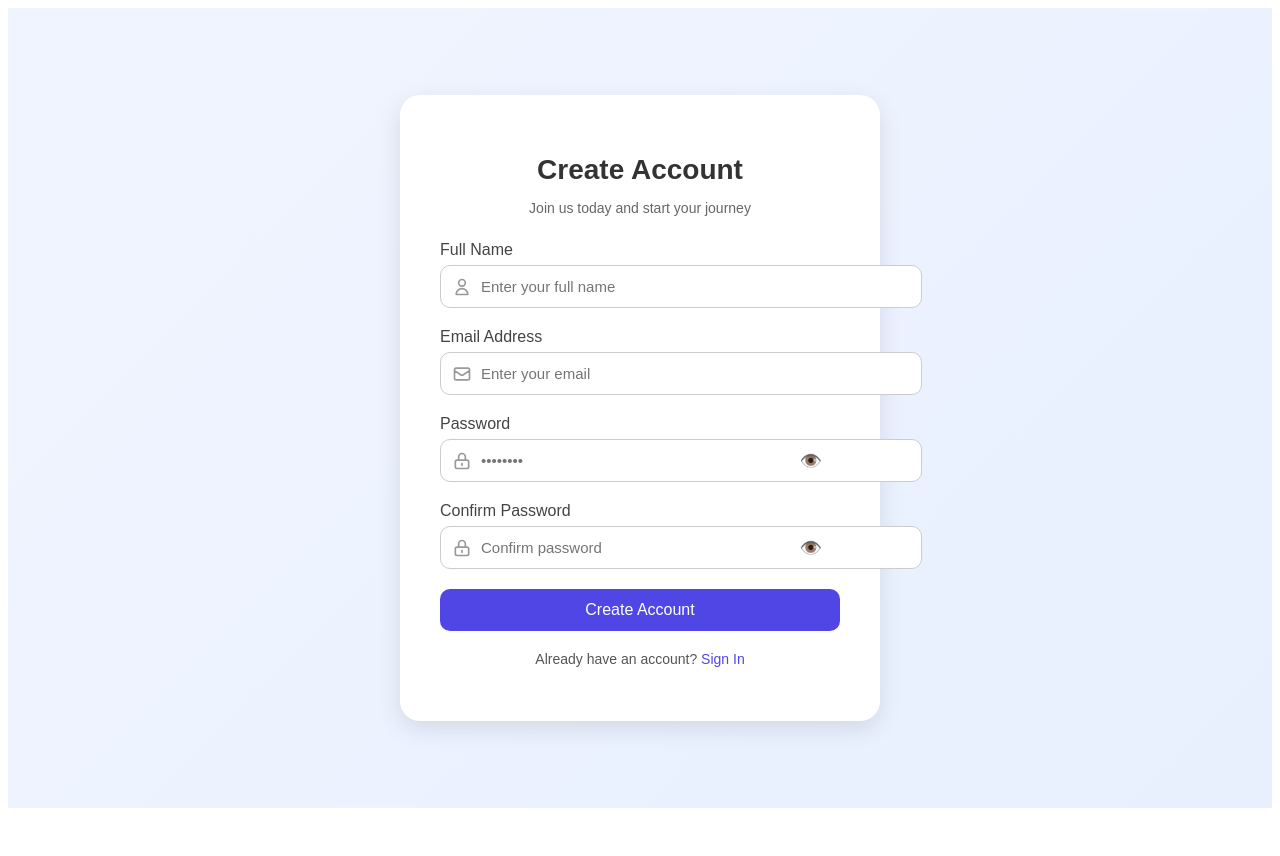
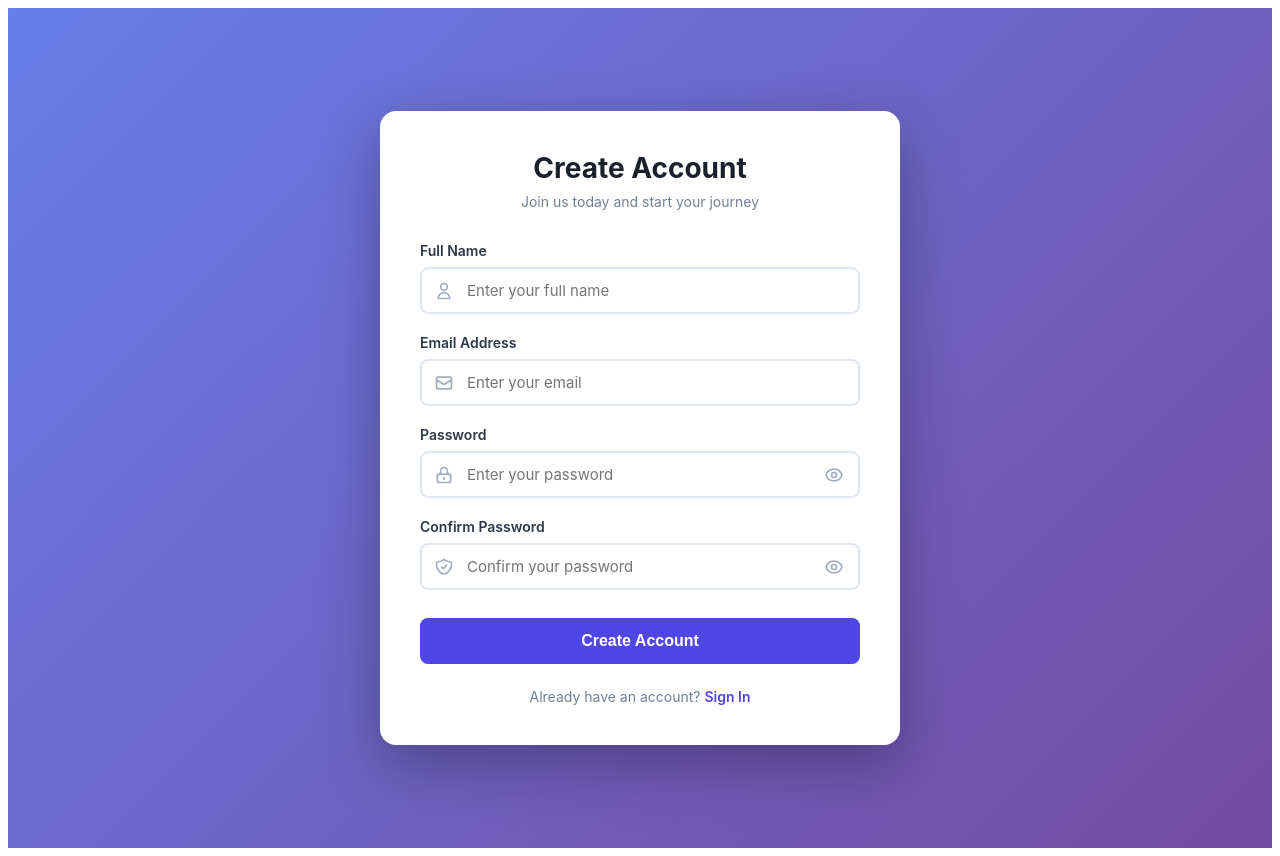
Before and after one commit to MohammadBilal57/pitchcraft, a React (Vite) app: page /signup in a window 1280 px wide. Before the commit the page ends 816 px from the top, so only its background shows below. Built offline with nearby package versions, Linux system fonts and the light colour scheme; no server answers.

Commit message:
Add Netlify redirects for SPA routing

```diff
--- a/package.json
+++ b/package.json
@@ -1,13 +1,11 @@
 {
-  "name": "pitchcraft",
-  "homepage": "https://MohammadBilal57.github.io/pitchcraft/",
   "private": true,
   "version": "0.0.0",
   "type": "module",
   "scripts": {
     "start": "react-scripts start",
     "dev": "vite",
-    "build": "vite build",
+    "build": "npm run build",
     "lint": "eslint .",
     "predeploy": "npm run build",
     "deploy": "gh-pages -d dist",
--- a/src/Pages/Dashboard.jsx
+++ b/src/Pages/Dashboard.jsx
@@ -323,7 +323,7 @@ const Dashboard = () => {
       </main>
 
       <footer style={{ textAlign: "center", padding: "15px", color: "#777", marginTop: "40px" }}>
-        © {new Date().getFullYear()} <span style={{ color: "#7c3aed", fontWeight: "600" }}>PitchCraft</span> — AI Startup Partner
+        © {new Date().getFullYear()} <span style={{ color: "#7c3aed", fontWeight: "600" }}>PitchCraft</span> — AI Startup Made By Bilal
       </footer>
     </>
   );
--- a/src/Pages/SignIn.jsx
+++ b/src/Pages/SignIn.jsx
@@ -1,7 +1,6 @@
 import { useState } from 'react';
-import { Link } from 'react-router-dom';
-import {signInUser} from '../Config/Firebase'
-
+import { Link, useNavigate } from 'react-router-dom';
+import { signInUser } from '../Config/Firebase';
 
 export default function Login() {
   const [formData, setFormData] = useState({
@@ -11,7 +10,9 @@ export default function Login() {
   const [showPassword, setShowPassword] = useState(false);
   const [errors, setErrors] = useState({});
   const [isSubmitted, setIsSubmitted] = useState(false);
+  const [isLoading, setIsLoading] = useState(false);
   const [rememberMe, setRememberMe] = useState(false);
+  const navigate = useNavigate();
 
   const styles = {
     container: {
@@ -69,7 +70,8 @@ export default function Login() {
       boxSizing: 'border-box'
     },
     inputError: {
-      borderColor: '#ef4444'
+      borderColor: '#ef4444',
+      background: '#fef2f2'
     },
     icon: {
       position: 'absolute',
@@ -137,7 +139,20 @@ export default function Login() {
       fontWeight: '600',
       cursor: 'pointer',
       transition: 'all 0.3s',
-      boxShadow: '0 4px 12px rgba(59, 130, 246, 0.4)'
+      boxShadow: '0 4px 12px rgba(59, 130, 246, 0.4)',
+      display: 'flex',
+      alignItems: 'center',
+      justifyContent: 'center',
+      gap: '8px'
+    },
+    spinner: {
+      width: '16px',
+      height: '16px',
+      border: '2px solid #ffffff',
+      borderTop: '2px solid transparent',
+      borderRadius: '50%',
+      display: 'inline-block',
+      animation: 'spin 0.6s linear infinite'
     },
     divider: {
       display: 'flex',
@@ -181,21 +196,26 @@ export default function Login() {
       textDecoration: 'none',
       fontWeight: '600'
     },
+    successIconWrapper: {
+      display: 'flex',
+      justifyContent: 'center',
+      marginBottom: '20px'
+    },
     successIcon: {
       width: '80px',
       height: '80px',
-      margin: '0 auto 20px',
       color: '#10b981',
-      display: 'block'
+      animation: 'scaleIn 0.3s ease'
     },
     successTitle: {
-      fontSize: '32px',
+      fontSize: '28px',
       color: '#1a202c',
       marginBottom: '8px',
       fontWeight: 'bold'
     },
     successText: {
-      color: '#718096'
+      color: '#718096',
+      fontSize: '15px'
     }
   };
 
@@ -210,6 +230,8 @@ export default function Login() {
 
     if (!formData.password) {
       newErrors.password = 'Password is required';
+    } else if (formData.password.length < 6) {
+      newErrors.password = 'Password must be at least 6 characters';
     }
 
     setErrors(newErrors);
@@ -225,12 +247,11 @@ export default function Login() {
       if (result.success) {
         setIsSubmitted(true);
         setTimeout(() => {
-            setIsSubmitted(false);
-            navigate('');
+          navigate('/dashboard');
         }, 2000);
       } else {
         alert(result.error);
-          setErrors({ ...errors, submit: result.error });
+        setErrors(prev => ({ ...prev, submit: result.error }));
       }
 
       setIsLoading(false);
@@ -245,16 +266,24 @@ export default function Login() {
     }
   };
 
+  const handleKeyPress = (e) => {
+    if (e.key === 'Enter') {
+      handleSubmit();
+    }
+  };
+
   if (isSubmitted) {
     return (
       <div style={styles.container}>
         <div style={styles.card}>
           <div style={{ textAlign: 'center' }}>
+            <div style={styles.successIconWrapper}>
               <svg style={styles.successIcon} fill="none" stroke="currentColor" viewBox="0 0 24 24">
                 <path strokeLinecap="round" strokeLinejoin="round" strokeWidth="2" d="M9 12l2 2 4-4m6 2a9 9 0 11-18 0 9 9 0 0118 0z"></path>
               </svg>
-            <h2 style={styles.successTitle}>Welcome Back! To PitchCraft</h2>
-            <p style={styles.successText}>You have successfully signed in.</p>
+            </div>
+            <h2 style={styles.successTitle}>Welcome Back to PitchCraft!</h2>
+            <p style={styles.successText}>Redirecting to dashboard...</p>
           </div>
         </div>
       </div>
@@ -281,11 +310,13 @@ export default function Login() {
                 name="email"
                 value={formData.email}
                 onChange={handleChange}
+                onKeyPress={handleKeyPress}
                 style={{
                   ...styles.input,
                   ...(errors.email ? styles.inputError : {})
                 }}
-                placeholder="Enter Email"
+                placeholder="Enter your email"
+                autoComplete="email"
               />
             </div>
             {errors.email && (
@@ -304,16 +335,19 @@ export default function Login() {
                 name="password"
                 value={formData.password}
                 onChange={handleChange}
+                onKeyPress={handleKeyPress}
                 style={{
                   ...styles.input,
                   ...(errors.password ? styles.inputError : {})
                 }}
-                placeholder="••••••••"
+                placeholder="Enter your password"
+                autoComplete="current-password"
               />
               <button
                 type="button"
                 onClick={() => setShowPassword(!showPassword)}
                 style={styles.toggleButton}
+                aria-label="Toggle password visibility"
               >
                 <svg width="20" height="20" fill="none" stroke="currentColor" viewBox="0 0 24 24">
                   {showPassword ? (
@@ -350,17 +384,33 @@ export default function Login() {
 
           <button
             onClick={handleSubmit}
-            style={styles.submitButton}
+            disabled={isLoading}
+            style={{
+              ...styles.submitButton,
+              opacity: isLoading ? 0.7 : 1,
+              cursor: isLoading ? 'not-allowed' : 'pointer'
+            }}
             onMouseOver={(e) => {
+              if (!isLoading) {
                 e.currentTarget.style.transform = 'scale(1.02)';
                 e.currentTarget.style.boxShadow = '0 6px 20px rgba(59, 130, 246, 0.5)';
+              }
             }}
             onMouseOut={(e) => {
+              if (!isLoading) {
                 e.currentTarget.style.transform = 'scale(1)';
                 e.currentTarget.style.boxShadow = '0 4px 12px rgba(59, 130, 246, 0.4)';
+              }
             }}
           >
-            Sign In
+            {isLoading ? (
+              <>
+                <span style={styles.spinner}></span>
+                Signing In...
+              </>
+            ) : (
+              'Sign In'
+            )}
           </button>
 
           <div style={styles.divider}>
@@ -417,3 +467,21 @@ export default function Login() {
     </div>
   );
 }
+
+// Add keyframes animation
+if (typeof document !== 'undefined') {
+  const styleSheet = document.createElement('style');
+  styleSheet.textContent = `
+    @keyframes spin {
+      to { transform: rotate(360deg); }
+    }
+    @keyframes scaleIn {
+      from { transform: scale(0); opacity: 0; }
+      to { transform: scale(1); opacity: 1; }
+    }
+  `;
+  if (!document.querySelector('style[data-login-animations]')) {
+    styleSheet.setAttribute('data-login-animations', 'true');
+    document.head.appendChild(styleSheet);
+  }
+}
--- a/src/Pages/SignUp.jsx
+++ b/src/Pages/SignUp.jsx
@@ -46,7 +46,6 @@ export default function Registration() {
       if (result.success) {
         setIsSubmitted(true);
         setTimeout(() => {
-          setIsSubmitted(false);
           navigate('/signin');
         }, 2000);
       } else {
@@ -64,18 +63,19 @@ export default function Registration() {
     if (errors[name]) setErrors(prev => ({ ...prev, [name]: '' }));
   };
 
-  // ✅ Success Message
   if (isSubmitted) {
     return (
       <div style={styles.container}>
         <div style={styles.card}>
           <div style={{ textAlign: 'center' }}>
-            <svg style={styles.successIcon} fill="none" stroke="currentColor" viewBox="0 0 24 24">
-              <path strokeLinecap="round" strokeLinejoin="round" strokeWidth="2"
-                d="M9 12l2 2 4-4m6 2a9 9 0 11-18 0 9 9 0 0118 0z" />
-            </svg>
+            <div style={styles.successIconWrapper}>
+              <svg style={styles.successIcon} fill="none" stroke="currentColor" viewBox="0 0 24 24">
+                <path strokeLinecap="round" strokeLinejoin="round" strokeWidth="2"
+                  d="M9 12l2 2 4-4m6 2a9 9 0 11-18 0 9 9 0 0118 0z" />
+              </svg>
+            </div>
             <h2 style={styles.successTitle}>Account Created!</h2>
-            <p style={styles.successText}>You can now sign in to your account.</p>
+            <p style={styles.successText}>Redirecting to sign in page...</p>
           </div>
         </div>
       </div>
@@ -103,10 +103,11 @@ export default function Registration() {
               value={formData.fullName}
               onChange={handleChange}
               placeholder="Enter your full name"
-              autoComplete="off"
+              autoComplete="name"
               style={{
                 ...styles.input,
-                ...(errors.fullName ? styles.inputError : {})
+                ...(errors.fullName ? styles.inputError : {}),
+                paddingLeft: '45px'
               }}
             />
           </div>
@@ -126,10 +127,11 @@ export default function Registration() {
               value={formData.email}
               onChange={handleChange}
               placeholder="Enter your email"
-              autoComplete="off"
+              autoComplete="email"
               style={{
                 ...styles.input,
-                ...(errors.email ? styles.inputError : {})
+                ...(errors.email ? styles.inputError : {}),
+                paddingLeft: '45px'
               }}
             />
           </div>
@@ -148,55 +150,84 @@ export default function Registration() {
               name="password"
               value={formData.password}
               onChange={handleChange}
-              placeholder="••••••••"
-              autoComplete="off"
+              placeholder="Enter your password"
+              autoComplete="new-password"
               style={{
                 ...styles.input,
-                ...(errors.password ? styles.inputError : {})
+                ...(errors.password ? styles.inputError : {}),
+                paddingLeft: '45px',
+                paddingRight: '45px'
               }}
             />
             <button
               type="button"
               onClick={() => setShowPassword(!showPassword)}
               style={styles.toggleButton}
+              aria-label="Toggle password visibility"
             >
-              {showPassword ? '🙈' : '👁️'}
+              {showPassword ? (
+                <svg style={styles.toggleIcon} fill="none" stroke="currentColor" viewBox="0 0 24 24">
+                  <path strokeLinecap="round" strokeLinejoin="round" strokeWidth="2"
+                    d="M13.875 18.825A10.05 10.05 0 0112 19c-4.478 0-8.268-2.943-9.543-7a9.97 9.97 0 011.563-3.029m5.858.908a3 3 0 114.243 4.243M9.878 9.878l4.242 4.242M9.88 9.88l-3.29-3.29m7.532 7.532l3.29 3.29M3 3l3.59 3.59m0 0A9.953 9.953 0 0112 5c4.478 0 8.268 2.943 9.543 7a10.025 10.025 0 01-4.132 5.411m0 0L21 21" />
+                </svg>
+              ) : (
+                <svg style={styles.toggleIcon} fill="none" stroke="currentColor" viewBox="0 0 24 24">
+                  <path strokeLinecap="round" strokeLinejoin="round" strokeWidth="2"
+                    d="M15 12a3 3 0 11-6 0 3 3 0 016 0z" />
+                  <path strokeLinecap="round" strokeLinejoin="round" strokeWidth="2"
+                    d="M2.458 12C3.732 7.943 7.523 5 12 5c4.478 0 8.268 2.943 9.542 7-1.274 4.057-5.064 7-9.542 7-4.477 0-8.268-2.943-9.542-7z" />
+                </svg>
+              )}
             </button>
           </div>
           {errors.password && <p style={styles.errorMessage}>{errors.password}</p>}
         </div>
 
-       <div style={styles.formGroup}>
+        <div style={styles.formGroup}>
           <label style={styles.label}>Confirm Password</label>
           <div style={styles.inputWrapper}>
             <svg style={styles.icon} fill="none" stroke="currentColor" viewBox="0 0 24 24">
               <path strokeLinecap="round" strokeLinejoin="round" strokeWidth="2"
-                d="M12 15v2m-6 4h12a2 2 0 002-2v-6a2 2 0 00-2-2H6a2 2 0 00-2 2v6a2 2 0 002 2zm10-10V7a4 4 0 00-8 0v4h8z" />
+                d="M9 12l2 2 4-4m5.618-4.016A11.955 11.955 0 0112 2.944a11.955 11.955 0 01-8.618 3.04A12.02 12.02 0 003 9c0 5.591 3.824 10.29 9 11.622 5.176-1.332 9-6.03 9-11.622 0-1.042-.133-2.052-.382-3.016z" />
             </svg>
             <input
               type={showConfirmPassword ? 'text' : 'password'}
               name="confirmPassword"
               value={formData.confirmPassword}
               onChange={handleChange}
-              placeholder="Confirm password"
-              autoComplete="off"
+              placeholder="Confirm your password"
+              autoComplete="new-password"
               style={{
                 ...styles.input,
-                ...(errors.confirmPassword ? styles.inputError : {})
+                ...(errors.confirmPassword ? styles.inputError : {}),
+                paddingLeft: '45px',
+                paddingRight: '45px'
               }}
             />
             <button
               type="button"
               onClick={() => setShowConfirmPassword(!showConfirmPassword)}
               style={styles.toggleButton}
+              aria-label="Toggle confirm password visibility"
             >
-              {showConfirmPassword ? '🙈' : '👁️'}
+              {showConfirmPassword ? (
+                <svg style={styles.toggleIcon} fill="none" stroke="currentColor" viewBox="0 0 24 24">
+                  <path strokeLinecap="round" strokeLinejoin="round" strokeWidth="2"
+                    d="M13.875 18.825A10.05 10.05 0 0112 19c-4.478 0-8.268-2.943-9.543-7a9.97 9.97 0 011.563-3.029m5.858.908a3 3 0 114.243 4.243M9.878 9.878l4.242 4.242M9.88 9.88l-3.29-3.29m7.532 7.532l3.29 3.29M3 3l3.59 3.59m0 0A9.953 9.953 0 0112 5c4.478 0 8.268 2.943 9.543 7a10.025 10.025 0 01-4.132 5.411m0 0L21 21" />
+                </svg>
+              ) : (
+                <svg style={styles.toggleIcon} fill="none" stroke="currentColor" viewBox="0 0 24 24">
+                  <path strokeLinecap="round" strokeLinejoin="round" strokeWidth="2"
+                    d="M15 12a3 3 0 11-6 0 3 3 0 016 0z" />
+                  <path strokeLinecap="round" strokeLinejoin="round" strokeWidth="2"
+                    d="M2.458 12C3.732 7.943 7.523 5 12 5c4.478 0 8.268 2.943 9.542 7-1.274 4.057-5.064 7-9.542 7-4.477 0-8.268-2.943-9.542-7z" />
+                </svg>
+              )}
             </button>
           </div>
           {errors.confirmPassword && <p style={styles.errorMessage}>{errors.confirmPassword}</p>}
         </div>
 
-        {/* Submit Button */}
         <button
           onClick={handleSubmit}
           disabled={isLoading}
@@ -205,13 +236,25 @@ export default function Registration() {
             opacity: isLoading ? 0.7 : 1,
             cursor: isLoading ? 'not-allowed' : 'pointer'
           }}
+          onMouseEnter={(e) => {
+            if (!isLoading) e.target.style.background = '#4338ca';
+          }}
+          onMouseLeave={(e) => {
+            if (!isLoading) e.target.style.background = '#4f46e5';
+          }}
         >
-          {isLoading ? 'Creating Account...' : 'Create Account'}
+          {isLoading ? (
+            <span style={{ display: 'flex', alignItems: 'center', justifyContent: 'center' }}>
+              <span style={styles.spinner}></span>
+              Creating Account...
+            </span>
+          ) : (
+            'Create Account'
+          )}
         </button>
 
-        {/* Footer */}
         <div style={styles.footer}>
-          <p>
+          <p style={styles.footerText}>
             Already have an account?{' '}
             <Link to="/signin" style={styles.link}>Sign In</Link>
           </p>
@@ -221,71 +264,177 @@ export default function Registration() {
   );
 }
 
-// ✅ Clean UI Styles (same theme as Login)
 const styles = {
   container: {
     display: 'flex',
     alignItems: 'center',
     justifyContent: 'center',
     minHeight: '100vh',
-    background: 'linear-gradient(135deg, #f0f4ff, #e8f0fe)',
-    fontFamily: 'Poppins, sans-serif',
+    background: 'linear-gradient(135deg, #667eea 0%, #764ba2 100%)',
+    fontFamily: '-apple-system, BlinkMacSystemFont, "Segoe UI", Roboto, "Helvetica Neue", Arial, sans-serif',
+    padding: '20px',
   },
   card: {
-    width: '400px',
-    background: '#fff',
+    width: '100%',
+    maxWidth: '440px',
+    background: '#ffffff',
     padding: '40px',
-    borderRadius: '20px',
-    boxShadow: '0 8px 25px rgba(0,0,0,0.1)',
-    transition: 'transform 0.3s ease',
+    borderRadius: '16px',
+    boxShadow: '0 20px 60px rgba(0, 0, 0, 0.3)',
   },
-  header: { textAlign: 'center', marginBottom: '25px' },
-  title: { fontSize: '28px', fontWeight: '600', color: '#333', marginBottom: '5px' },
-  subtitle: { fontSize: '14px', color: '#666' },
-  formGroup: { marginBottom: '20px' },
-  label: { display: 'block', marginBottom: '6px', fontWeight: '500', color: '#444' },
-  inputWrapper: { position: 'relative' },
+  header: {
+    textAlign: 'center',
+    marginBottom: '32px',
+  },
+  title: {
+    fontSize: '28px',
+    fontWeight: '700',
+    color: '#1a202c',
+    marginBottom: '8px',
+    margin: '0 0 8px 0',
+  },
+  subtitle: {
+    fontSize: '14px',
+    color: '#718096',
+    margin: 0,
+  },
+  formGroup: {
+    marginBottom: '20px',
+  },
+  label: {
+    display: 'block',
+    marginBottom: '8px',
+    fontWeight: '600',
+    fontSize: '14px',
+    color: '#2d3748',
+  },
+  inputWrapper: {
+    position: 'relative',
+  },
   input: {
     width: '100%',
-    padding: '12px 40px 12px 40px',
-    borderRadius: '10px',
-    border: '1px solid #ccc',
+    padding: '12px',
+    borderRadius: '8px',
+    border: '2px solid #e2e8f0',
     fontSize: '15px',
     outline: 'none',
-    transition: 'border-color 0.3s',
+    transition: 'all 0.2s ease',
+    boxSizing: 'border-box',
+    fontFamily: 'inherit',
   },
-  inputError: { borderColor: '#e74c3c' },
-  icon: { position: 'absolute', left: '12px', top: '12px', width: '20px', height: '20px', color: '#999' },
+  inputError: {
+    borderColor: '#fc8181',
+    background: '#fff5f5',
+  },
+  icon: {
+    position: 'absolute',
+    left: '14px',
+    top: '50%',
+    transform: 'translateY(-50%)',
+    width: '20px',
+    height: '20px',
+    color: '#a0aec0',
+    pointerEvents: 'none',
+  },
   toggleButton: {
     position: 'absolute',
     right: '12px',
-    top: '10px',
+    top: '50%',
+    transform: 'translateY(-50%)',
     background: 'none',
     border: 'none',
     cursor: 'pointer',
-    fontSize: '18px',
+    padding: '4px',
+    display: 'flex',
+    alignItems: 'center',
+    justifyContent: 'center',
   },
-  errorMessage: { color: '#e74c3c', fontSize: '13px', marginTop: '4px' },
+  toggleIcon: {
+    width: '20px',
+    height: '20px',
+    color: '#a0aec0',
+  },
+  errorMessage: {
+    color: '#e53e3e',
+    fontSize: '13px',
+    marginTop: '6px',
+    margin: '6px 0 0 0',
+  },
   submitButton: {
     width: '100%',
     background: '#4f46e5',
-    color: '#fff',
+    color: '#ffffff',
     border: 'none',
-    padding: '12px',
-    borderRadius: '10px',
+    padding: '14px',
+    borderRadius: '8px',
     fontSize: '16px',
-    fontWeight: '500',
-    transition: 'background 0.3s ease',
+    fontWeight: '600',
+    transition: 'all 0.2s ease',
+    marginTop: '8px',
   },
-  footer: { textAlign: 'center', marginTop: '20px', color: '#555', fontSize: '14px' },
-  link: { color: '#4f46e5', textDecoration: 'none', fontWeight: '500' },
+  spinner: {
+    width: '16px',
+    height: '16px',
+    border: '2px solid #ffffff',
+    borderTop: '2px solid transparent',
+    borderRadius: '50%',
+    display: 'inline-block',
+    animation: 'spin 0.6s linear infinite',
+    marginRight: '8px',
+  },
+  footer: {
+    textAlign: 'center',
+    marginTop: '24px',
+  },
+  footerText: {
+    color: '#718096',
+    fontSize: '14px',
+    margin: 0,
+  },
+  link: {
+    color: '#4f46e5',
+    textDecoration: 'none',
+    fontWeight: '600',
+    transition: 'color 0.2s ease',
+  },
+  successIconWrapper: {
+    display: 'flex',
+    justifyContent: 'center',
+    marginBottom: '20px',
+  },
   successIcon: {
-    width: '50px',
-    height: '50px',
-    margin: 'auto',
-    color: '#10b981',
-    marginBottom: '15px',
+    width: '64px',
+    height: '64px',
+    color: '#48bb78',
+    animation: 'scaleIn 0.3s ease',
   },
-  successTitle: { fontSize: '22px', color: '#111', fontWeight: '600' },
-  successText: { fontSize: '14px', color: '#666' },
+  successTitle: {
+    fontSize: '24px',
+    color: '#1a202c',
+    fontWeight: '700',
+    margin: '0 0 12px 0',
+  },
+  successText: {
+    fontSize: '15px',
+    color: '#718096',
+    margin: 0,
+  },
 };
+
+// Add keyframes animation
+if (typeof document !== 'undefined') {
+  const styleSheet = document.createElement('style');
+  styleSheet.textContent = `
+    @keyframes spin {
+      to { transform: rotate(360deg); }
+    }
+    @keyframes scaleIn {
+      from { transform: scale(0); opacity: 0; }
+      to { transform: scale(1); opacity: 1; }
+    }
+  `;
+  if (!document.querySelector('style[data-registration-animations]')) {
+    styleSheet.setAttribute('data-registration-animations', 'true');
+    document.head.appendChild(styleSheet);
+  }
+}
```
Also changed, not shown: 1 other file (tests, documents, lock files or other folders). Lines whose indentation alone changed are shown as unchanged.
